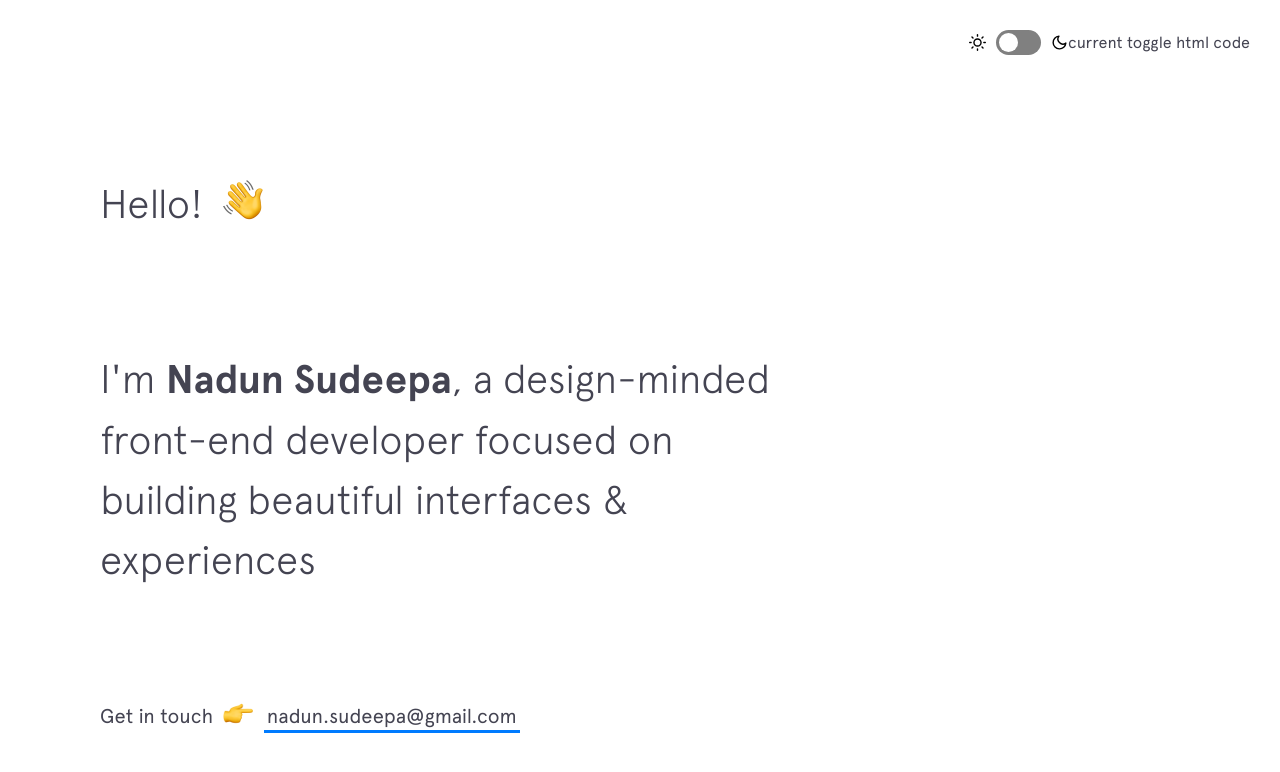
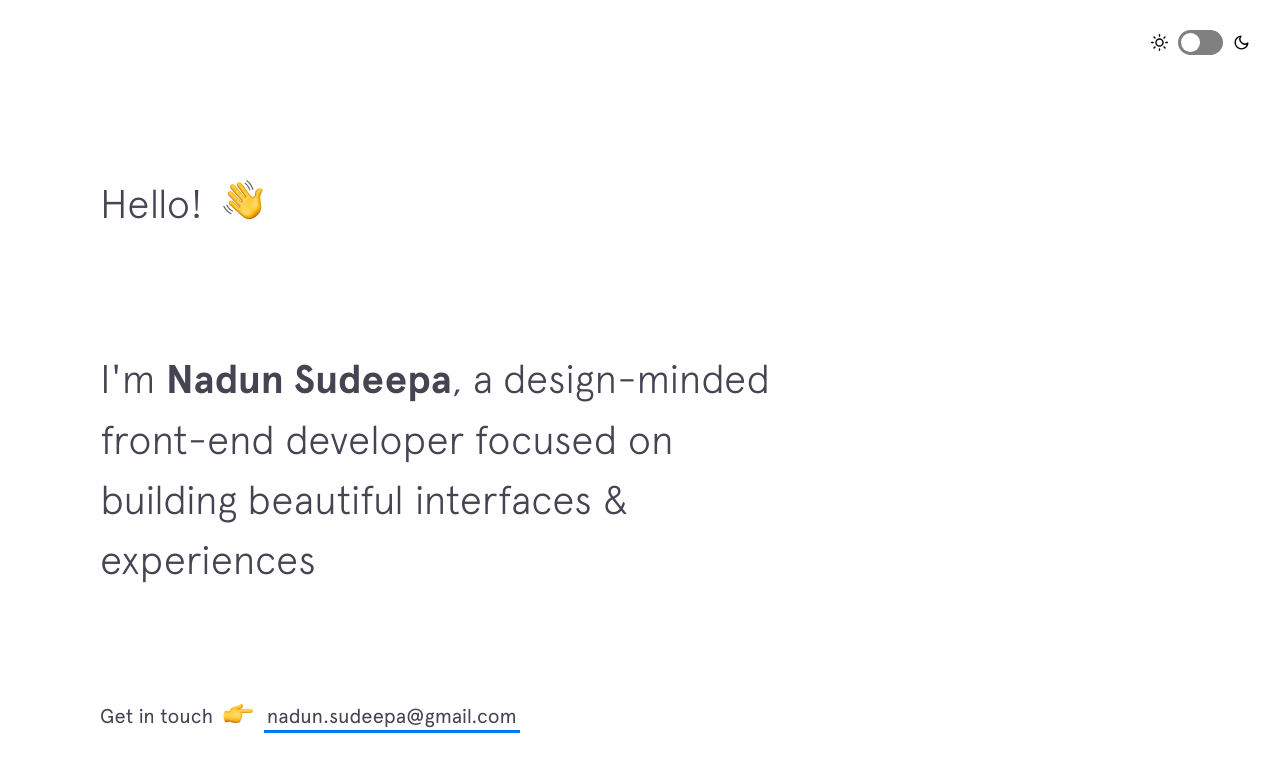
Before and after one commit to nadunsudeepa/Web-v1-Copy, a Jekyll site: the page index.html, which Jekyll copies as it is, in a window 1280 px wide and 900 px high. Shown: the top 772 px of the window. Built offline with Jekyll 4.4.1, drawn with Linux system fonts in a browser that asks for light colours; nearby versions of some CDN libraries.

Commit message:
Update index.html

```diff
--- a/index.html
+++ b/index.html
@@ -17,14 +17,14 @@
 </head>
 <body>
     <div id="site">
-
+      </>
         <div class="switch-wrapper">
             <div class="sun"></div>
             <div class="toggle-wrapper">
                 <input id="switch" type="checkbox" />
                 <label for="switch" id="toggle">Toggle</label>
             </div>
-            <div class="moon"></div>  current toggle html code
+            <div class="moon"></div>
 
 
         </div>
```
